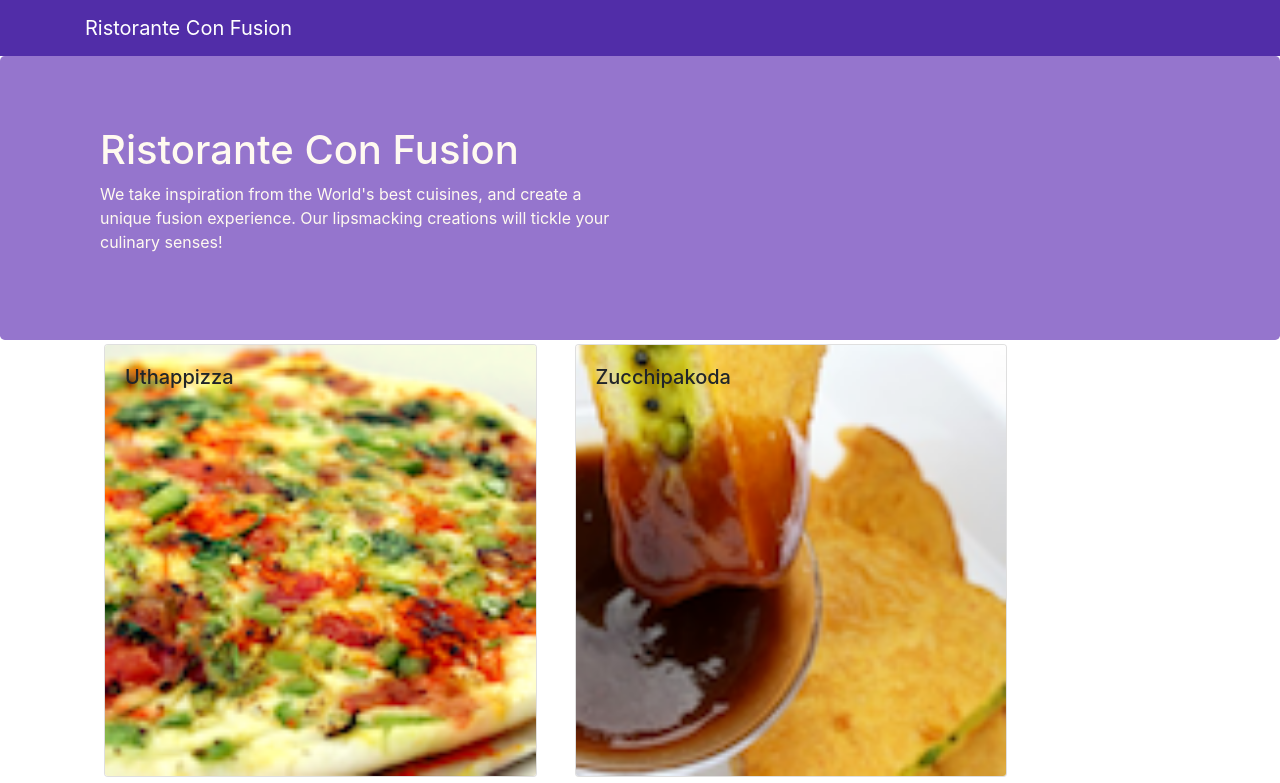
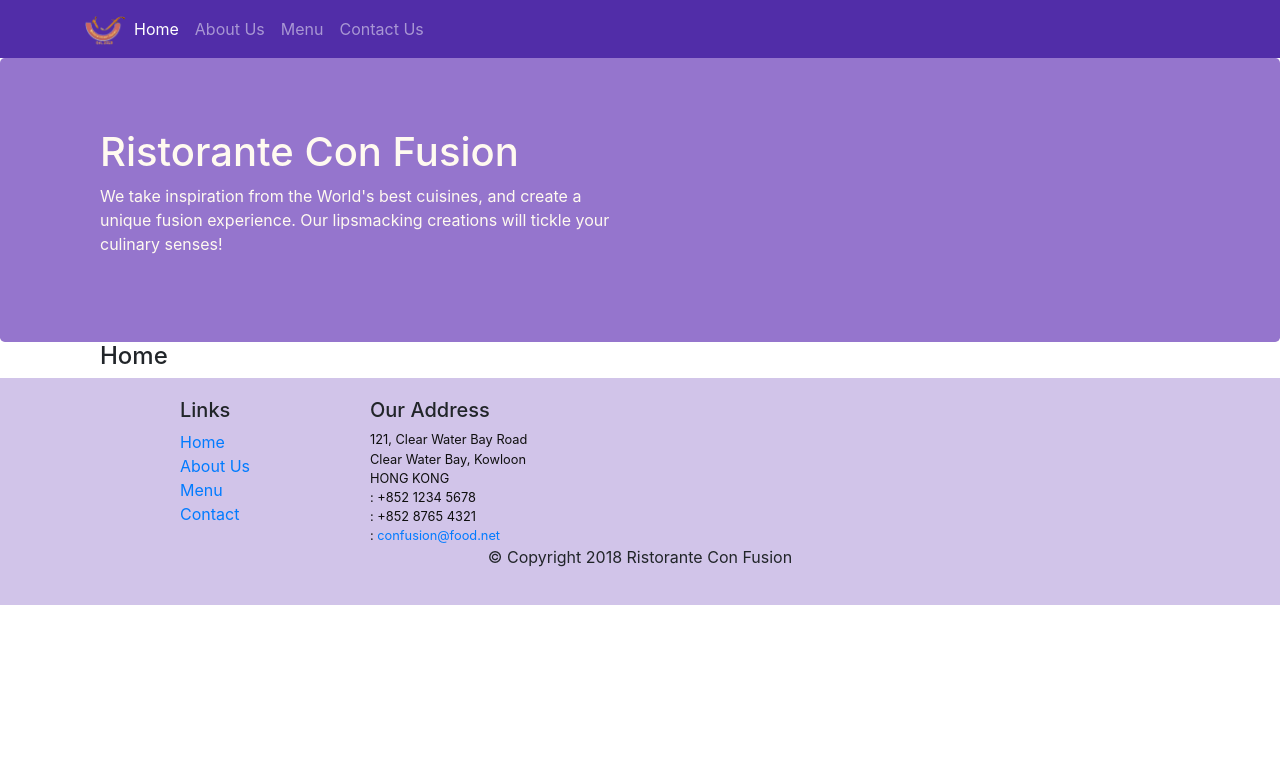
Before and after one commit to VygantasMiskinis/React, a React (Create React App) app: page /home in a window 1280 px wide. Shown: the top 783 px of the page. Built offline with nearby package versions, Linux system fonts and the light colour scheme; the HTML template or start-up script is replaced by a standard one.

Commit message:
navigation/router

```diff
--- a/package.json
+++ b/package.json
@@ -14,6 +14,7 @@
     "react": "^16.13.1",
     "react-dom": "^16.13.1",
     "react-popper": "0.9.2",
+    "react-router-dom": "4.2.2",
     "react-scripts": "3.4.3",
     "reactstrap": "5.0.0"
   },
--- a/src/App.js
+++ b/src/App.js
@@ -1,15 +1,18 @@
 import React, { Component } from 'react';
 //import logo from './logo.svg';
-import Main from './components/MainComponent'
-import './App.css'
+import Main from './components/MainComponent';
+import './App.css';
+import {BrowserRouter} from 'react-router-dom';
 class App extends Component {
 
 
   render(){
   return (
-    <div className="App">
-        <Main />
-    </div>
+     <BrowserRouter>
+        <div className="App">
+            <Main />
+        </div>
+    </BrowserRouter>
   );
 }
 }
--- a/src/components/FooterComponent.js
+++ b/src/components/FooterComponent.js
@@ -1,5 +1,5 @@
 import React from 'react';
-
+import {Link} from 'react-router-dom';
 function Footer(props) {
     return(
 <div className="footer">
@@ -8,10 +8,10 @@
                 <div className="col-4 offset-1 col-sm-2">
                     <h5>Links</h5>
                     <ul className="list-unstyled">
-                        <li><a href="#">Home</a></li>
-                        <li><a href="#">About</a></li>
-                        <li><a href="#">Menu</a></li>
-                        <li><a href="contactus.html">Contact</a></li>
+                        <li><Link to="/home">Home</Link></li>
+                        <li><Link to="/aboutus">About Us</Link></li>
+                        <li><Link to="/menu">Menu</Link></li>
+                        <li><Link to="/contactus">Contact</Link></li>
                     </ul>
                 </div>
                 <div className="col-7 col-sm-5">
--- a/src/components/HeaderComponent.js
+++ b/src/components/HeaderComponent.js
@@ -1,12 +1,58 @@
 import React, {Component} from 'react';
-import { Navbar, NavbarBrand, Jumbotron } from 'reactstrap';
+import { Navbar, NavbarBrand, Nav, NavbarToggler, Collapse, NavItem, Jumbotron } from 'reactstrap';
+import {NavLink} from 'react-router-dom';
+
 class Header extends Component {
-    render(){
+
+
+        constructor(props){
+            super(props);
+            this.state = {
+                isNavOpen: false
+
+            };
+            this.toggleNav = this.toggleNav.bind(this);
+        }
+        toggleNav() {
+            this.setState({
+                isNavOpen: !this.state.isNavOpen
+            });
+        }
+        render(){
         return(
             <React.Fragment>
-        <Navbar dark>
+        <Navbar dark expand="md">
             <div className="container">
-                <NavbarBrand href="/">Ristorante Con Fusion</NavbarBrand>
+                <NavbarToggler onClick={this.toggleNav}/>
+                <NavbarBrand className="mr-auto" href="/">
+                    <img src="assets/images/logo.png" height="30" width="41"
+                    alt="Ristorante Con Fusion"/>
+                </NavbarBrand>
+                <Collapse isOpen={this.state.isNavOpen} navbar>
+                    <Nav navbar>
+                        <NavItem>
+                            <NavLink className="nav-link" to="/home">
+                                <span className="fa fa-home fa-lg">Home</span>
+                            </NavLink>
+                        </NavItem>
+                        <NavItem>
+                            <NavLink className="nav-link" to="/aboutus">
+                                <span className="fa fa-info fa-lg">About Us</span>
+                            </NavLink>
+                        </NavItem>
+                        <NavItem>
+                            <NavLink className="nav-link" to="/menu">
+                                <span className="fa fa-list fa-lg">Menu</span>
+                            </NavLink>
+                        </NavItem>
+                        <NavItem>
+                            <NavLink className="nav-link" to="/aboutus">
+                                <span className="fa fa-adress-card fa-lg">Contact Us</span>
+                            </NavLink>
+                        </NavItem>
+
+                    </Nav>
+                </Collapse>
             </div>
         </Navbar>
         <Jumbotron>
--- /dev/null
+++ b/src/components/HomeComponent.js
@@ -0,0 +1,11 @@
+import React from 'react';
+
+function Home(props) {
+    return(
+        <div className="container">
+            <h4>Home</h4>
+        </div>
+    );
+}
+
+export default Home
--- a/src/components/MainComponent.js
+++ b/src/components/MainComponent.js
@@ -1,32 +1,36 @@
 import React, { Component } from 'react';
+import Home from './HomeComponent';
 import Menu from './MenuComponent';
 import DishDetail from './DishdetailComponent';
 import Header from './HeaderComponent';
 import Footer from './FooterComponent';
 import { DISHES } from '../shared/dishes';
-
-
+import { Switch, Route, Redirect} from 'react-router-dom';
 class Main extends Component {
 
   constructor(props){
     super(props);
 
     this.state = {
-      dishes: DISHES,
-      selectedDish: null
+      dishes: DISHES
     }
   }
 
-  onDishSelect(dishId) {
-    this.setState({ selectedDish: dishId});
-}
   render(){
+    const HomePage = () => {
+      return(
+        <Home/>
+      );
+    }
   return (
     <div>
       <Header />
         <div className="container">
-            <Menu dishes={this.state.dishes} onClick={(dishId) => this.onDishSelect(dishId)} />
-            <DishDetail dish={this.state.dishes.filter((dish) => dish.id === this.state.selectedDish )[0]}/>
+            <Switch>
+              <Route path="/home" component={HomePage} />
+              <Route exact path="/menu" component={() => <Menu dishes={this.state.dishes}/>}/>
+              <Redirect to="/home"/>
+            </Switch>
          </div>
       <Footer />
     </div>
```
Also changed, not shown: 1 other file (tests, documents, lock files or other folders).
